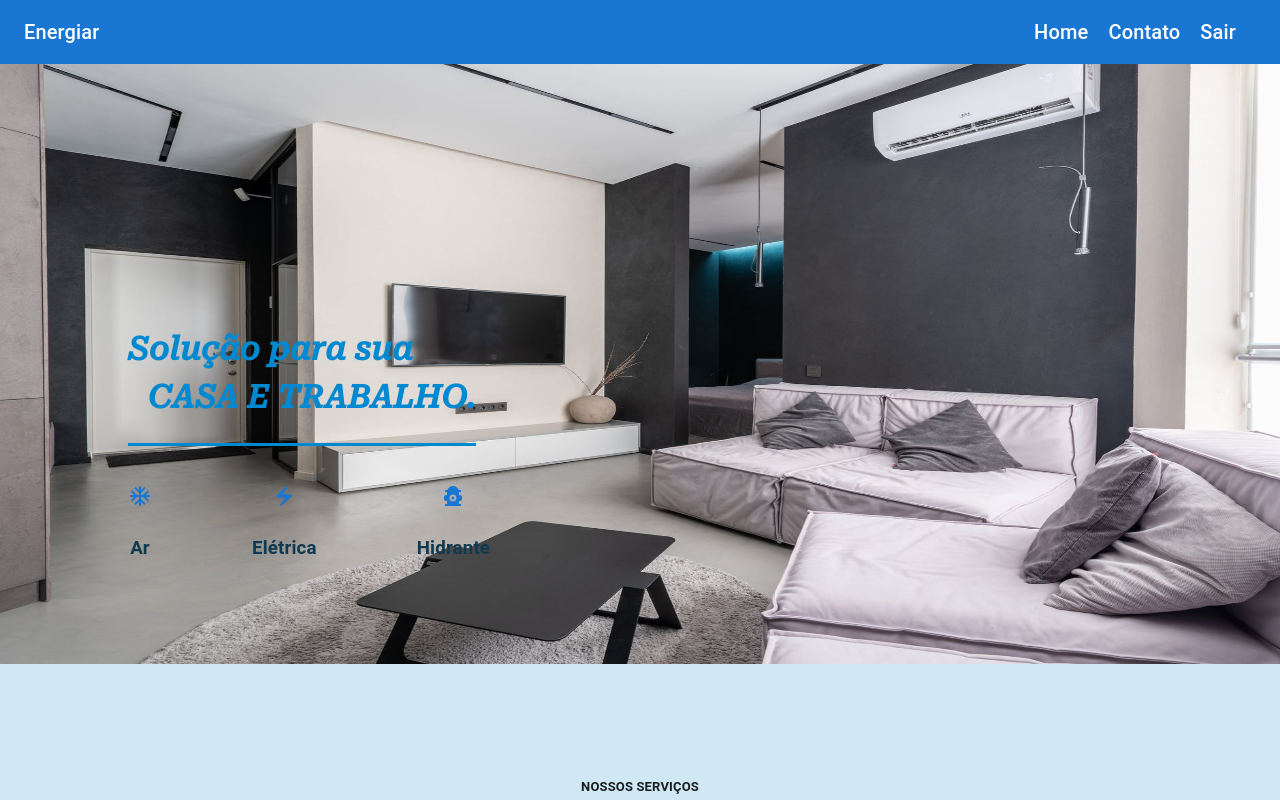
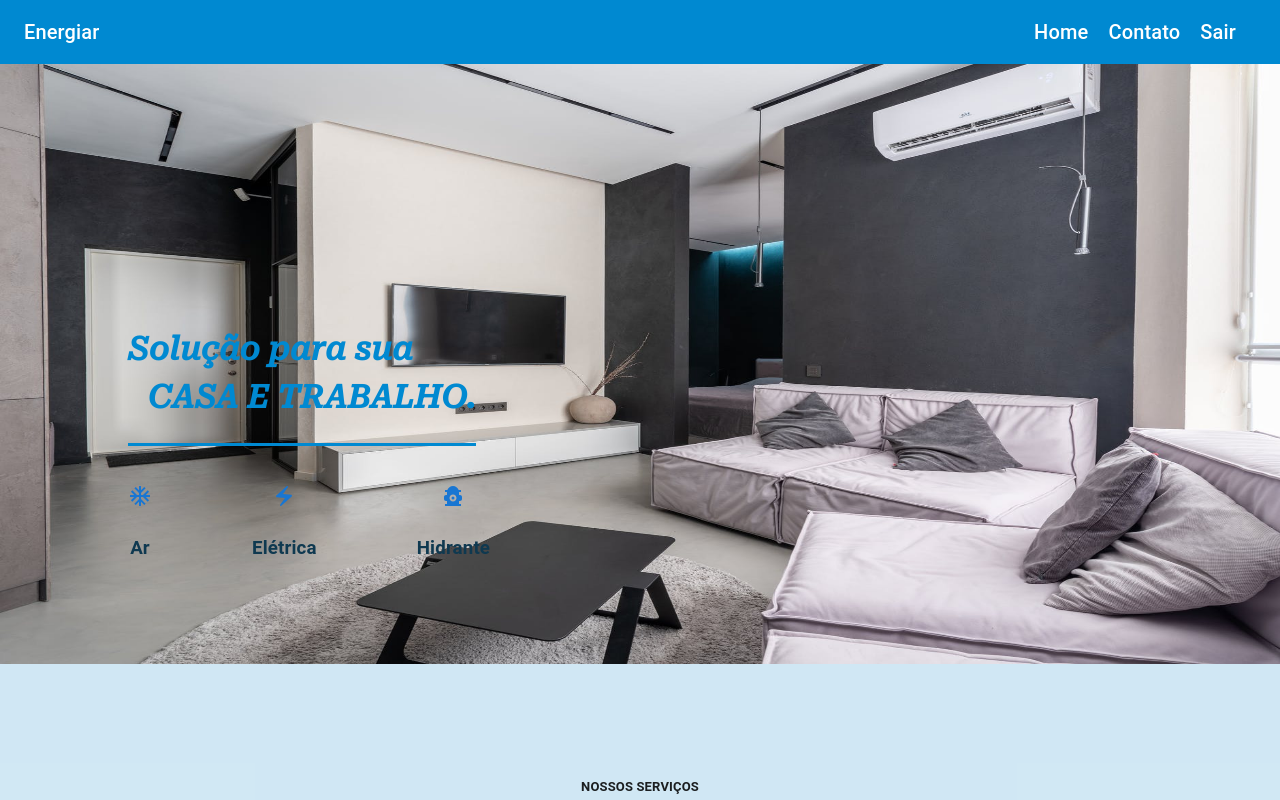
Before and after one commit to cleitonsobrinho/soluteck-assistencia, a React (Create React App) app: page / in a window 1280 px wide. Shown: the top 800 px of the page. Built offline with nearby package versions, Linux system fonts and the light colour scheme.

Commit message:
feat: add themeProvider

```diff
--- a/src/components/Header/index.jsx
+++ b/src/components/Header/index.jsx
@@ -3,16 +3,25 @@ import AppBar from '@mui/material/AppBar';
 import Box from '@mui/material/Box';
 import Toolbar from '@mui/material/Toolbar';
 import Typography from '@mui/material/Typography';
+import { createTheme, ThemeProvider } from '@mui/material/styles';
+
 import NavBar from '../NavBar';
 import MenuMobail from '../MenuMobail';
 
 
 
 export default function Header() {
+    const theme = createTheme({
+        palette: {
+            primary: {
+                main: '#0089D1',
+            },
+        },
+    });
     return (
-
+        <ThemeProvider theme={theme}>
             <Box sx={{ flexGrow: 1 }}>
-            <AppBar position="static">
+                <AppBar position="static" color='primary'>
                     <Toolbar>
                         <Typography className='title' variant="h6" component="div" sx={{ flexGrow: 1 }}>
                             Energiar
@@ -22,6 +31,7 @@ export default function Header() {
                     </Toolbar>
                 </AppBar>
             </Box>
+        </ThemeProvider>
 
 
     );
```
Lines whose indentation alone changed are shown as unchanged.
